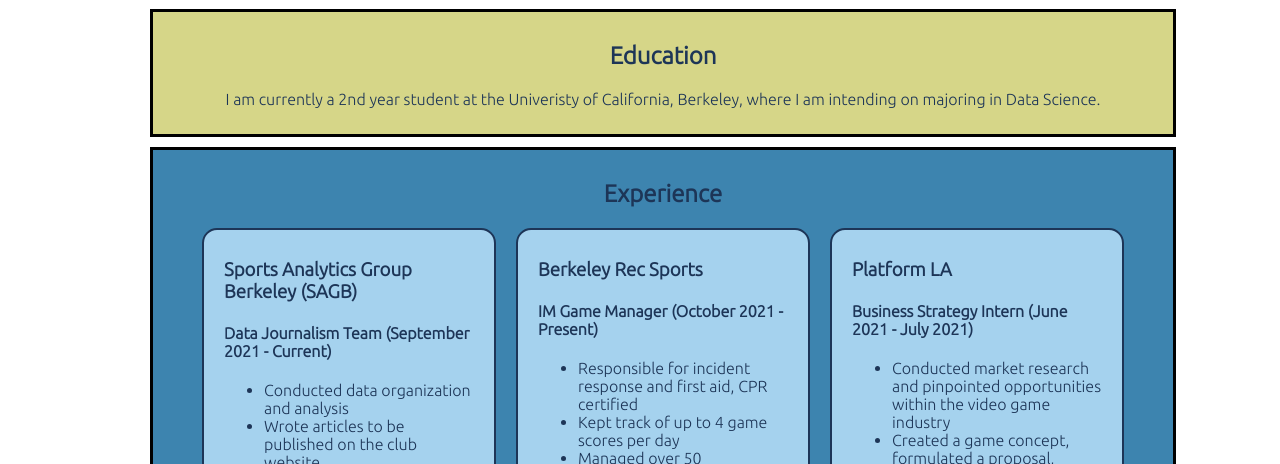
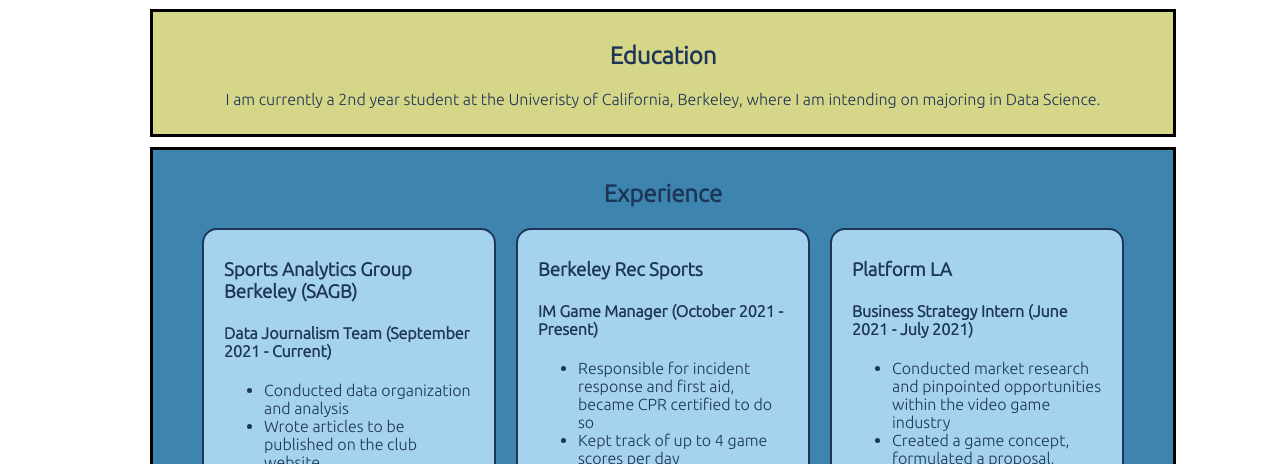
Before and after one commit to CaedinM/HW2-Resume, a plain HTML site: page index.html in a window 1280 px wide. Shown: the part 336-800 px from the top of the page. Drawn offline with Linux system fonts and the light colour scheme.

Commit message:
test commit

```diff
--- a/index.html
+++ b/index.html
@@ -36,7 +36,7 @@
                 <h3>Berkeley Rec Sports</h3>
                 <h4>IM Game Manager (October 2021 - Present)</h4>
                 <ul>
-                    <li>Responsible for incident response and first aid, CPR certified</li>
+                    <li>Responsible for incident response and first aid, became CPR certified to do so</li>
                     <li>Kept track of up to 4 game scores per day</li>
                     <li>Managed over 50 participants a day, ensured fairness and managed risk among participants</li>
                     <li>Prepared and put away equipment before and after shifts</li>
```
